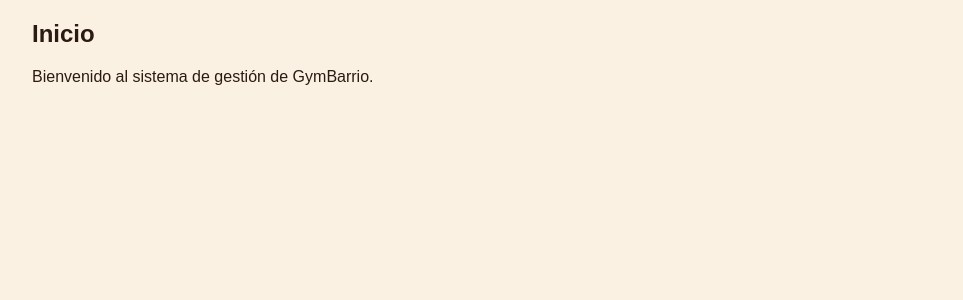
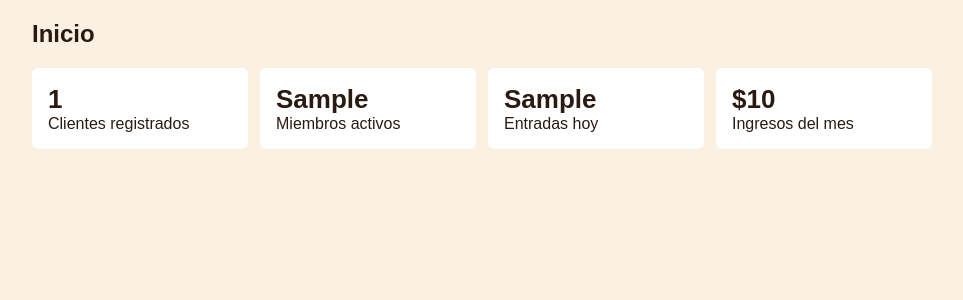
Before and after one commit to Danielzl12/gym, a Flask app: template templates/inicio.html in a window 1280 px wide. Shown: the top 300 px of the page, without its empty margins (158-1121 px from the left). Run offline with Flask 3, Linux system fonts and the light colour scheme; the template is opened without the code that fills it: most values are stand-ins (such as "Sample title", 1, 10 or a date in 2020).

Commit message:
Agregar resumen del gimnasio en la página de inicio

```diff
--- a/app.py
+++ b/app.py
@@ -71,7 +71,22 @@ def salir():
 @app.route("/inicio")
 @requiere_login
 def inicio():
-    return render_template("inicio.html")
+    token = session["token"]
+    fecha = hoy()
+    inicio_mes = fecha.replace(day=1).isoformat()
+
+    total_clientes = len(db.consultar("clientes", token, {"select": "id"}))
+    vigentes = db.consultar("membresias", token, {
+        "fecha_vencimiento": "gte." + fecha.isoformat(), "select": "cliente_id"})
+    miembros_activos = len({m["cliente_id"] for m in vigentes})
+    entradas_hoy = len(db.consultar("asistencias", token, {
+        "fecha_hora": "gte." + fecha.isoformat() + "T00:00:00-05:00", "select": "id"}))
+    pagos_mes = db.consultar("pagos", token, {"fecha": "gte." + inicio_mes, "select": "valor"})
+    ingresos_mes = sum(p["valor"] for p in pagos_mes)
+
+    return render_template("inicio.html", total_clientes=total_clientes,
+                           miembros_activos=miembros_activos, entradas_hoy=entradas_hoy,
+                           ingresos_mes=ingresos_mes)
 
 
 # ---------- Clientes ----------
--- a/templates/inicio.html
+++ b/templates/inicio.html
@@ -2,5 +2,10 @@
 {% block titulo %}Inicio{% endblock %}
 {% block contenido %}
 <h2>Inicio</h2>
-<p>Bienvenido al sistema de gestión de GymBarrio.</p>
+<div class="tarjetas">
+  <div class="tarjeta"><b>{{ total_clientes }}</b>Clientes registrados</div>
+  <div class="tarjeta"><b>{{ miembros_activos }}</b>Miembros activos</div>
+  <div class="tarjeta"><b>{{ entradas_hoy }}</b>Entradas hoy</div>
+  <div class="tarjeta"><b>{{ ingresos_mes | pesos }}</b>Ingresos del mes</div>
+</div>
 {% endblock %}
```
